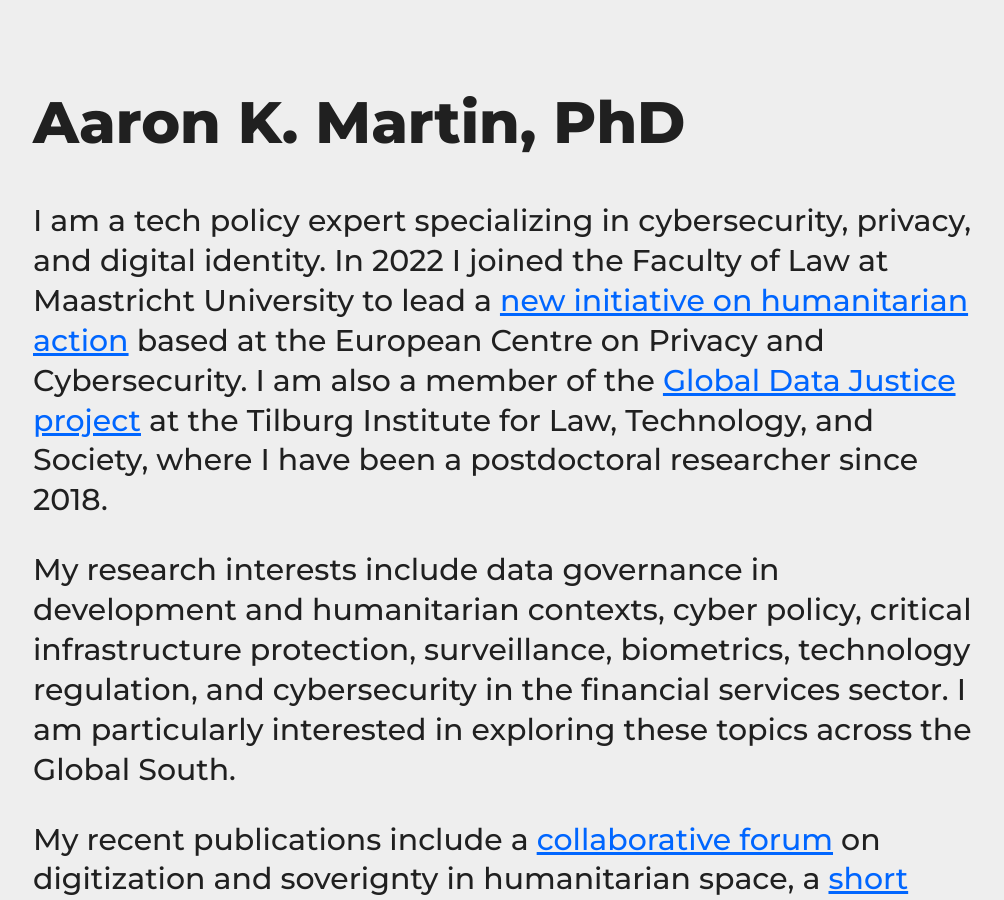
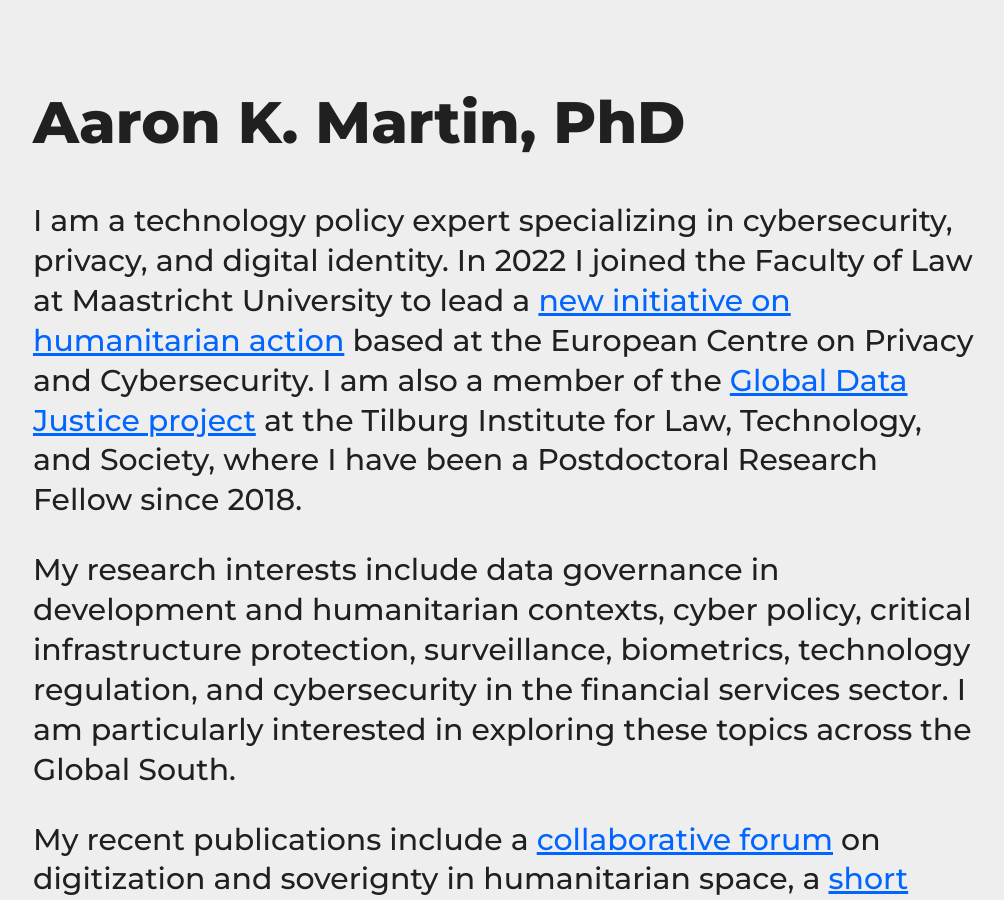
Before and after one commit to haroonalrasheed/641a, a Jekyll site: the page built from index.md, in a window 1280 px wide and 900 px high. Shown: the whole window, without its empty margins (131-1135 px from the left). Built offline with Jekyll 4.4.1, drawn with Linux system fonts in a browser that asks for light colours.

Commit message:
Update index.md

```diff
--- a/index.md
+++ b/index.md
@@ -2,7 +2,7 @@
 layout: default
 title: Aaron K. Martin, PhD
 ---
-I am a tech policy expert specializing in cybersecurity, privacy, and digital identity. In 2022 I joined the Faculty of Law at Maastricht University to lead a [new initiative on humanitarian action](https://www.maastrichtuniversity.nl/ecpc/humanitarian-action-programme) based at the European Centre on Privacy and Cybersecurity. I am also a member of the [Global Data Justice project](https://globaldatajustice.org) at the Tilburg Institute for Law, Technology, and Society, where I have been a postdoctoral researcher since 2018.
+I am a technology policy expert specializing in cybersecurity, privacy, and digital identity. In 2022 I joined the Faculty of Law at Maastricht University to lead a [new initiative on humanitarian action](https://www.maastrichtuniversity.nl/ecpc/humanitarian-action-programme) based at the European Centre on Privacy and Cybersecurity. I am also a member of the [Global Data Justice project](https://globaldatajustice.org) at the Tilburg Institute for Law, Technology, and Society, where I have been a Postdoctoral Research Fellow since 2018.
 
 My research interests include data governance in development and humanitarian contexts, cyber policy, critical infrastructure protection, surveillance, biometrics, technology regulation, and cybersecurity in the financial services sector. I am particularly interested in exploring these topics across the Global South.
 
```
